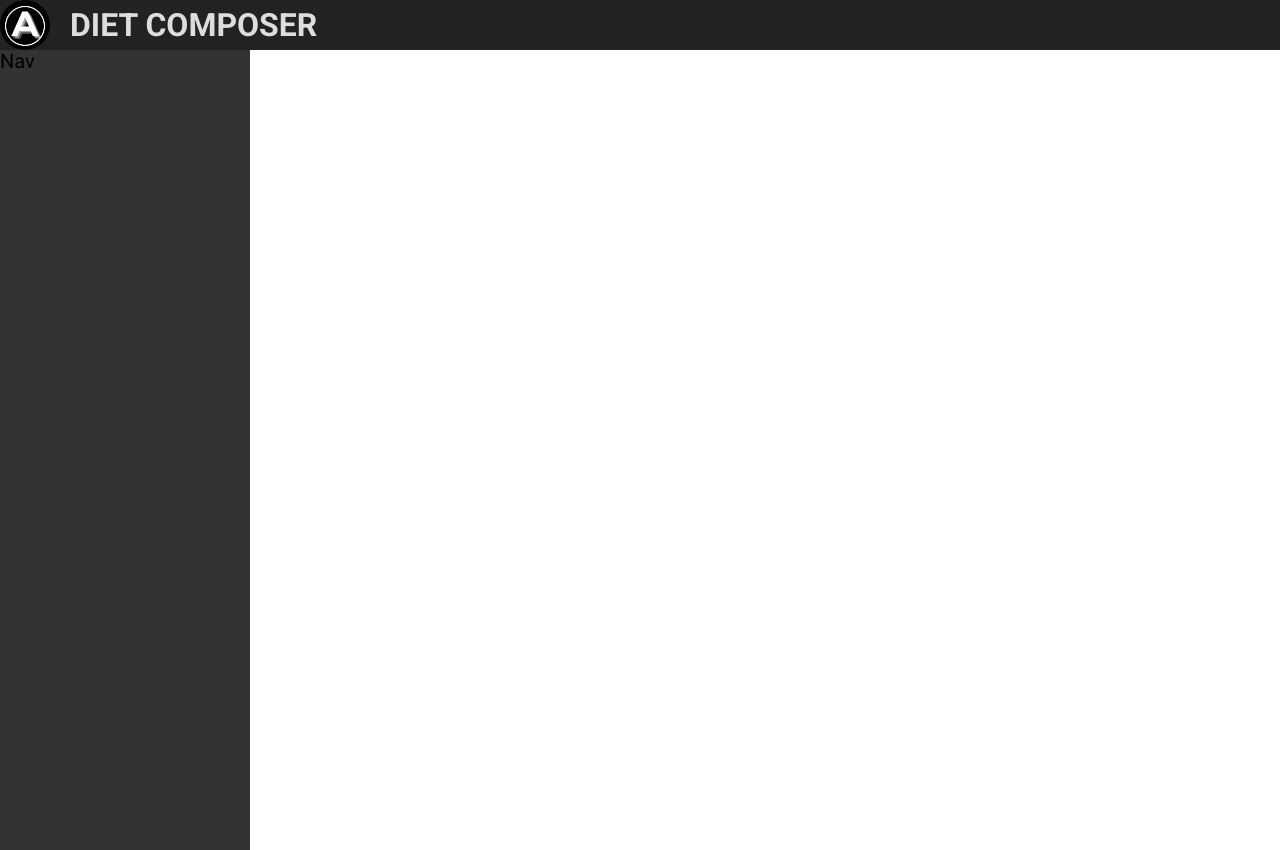
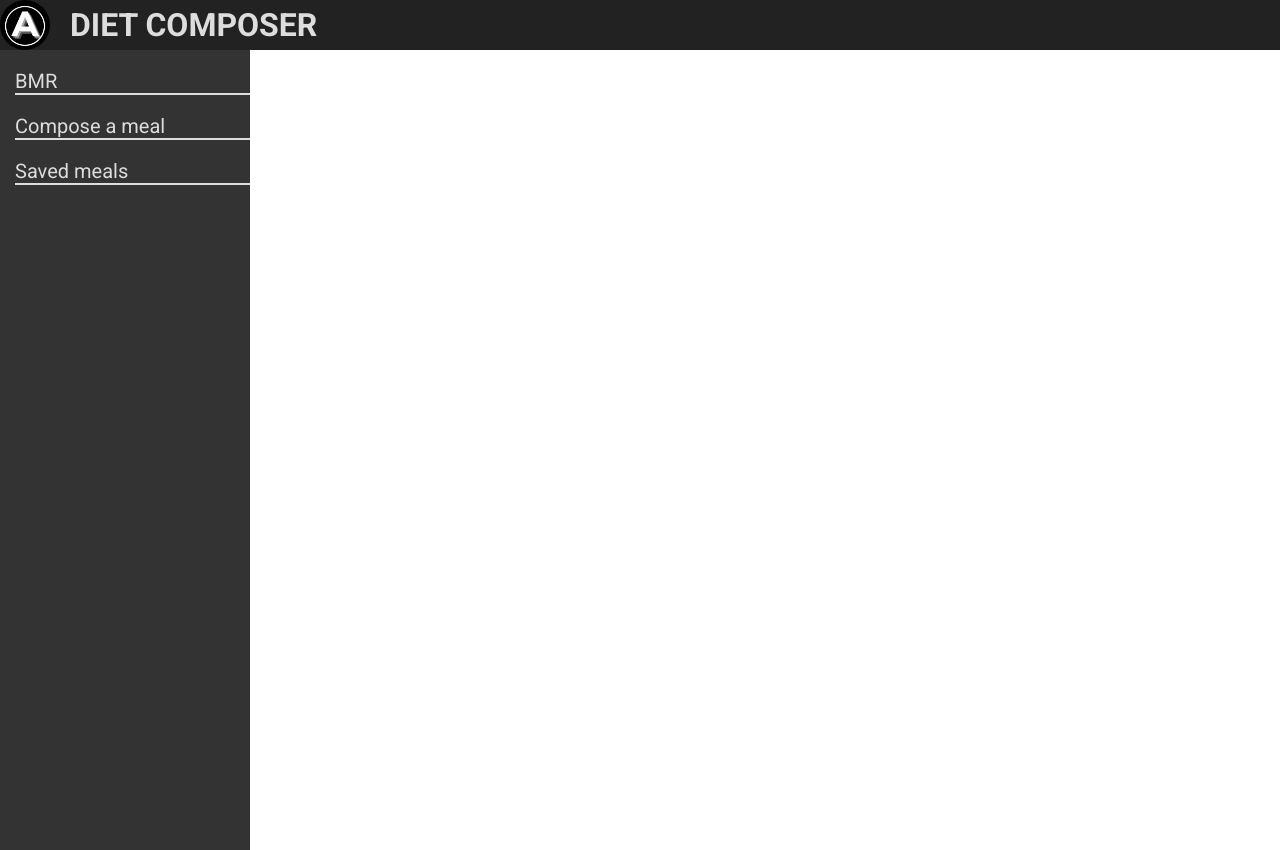
Before and after one commit to Adrode/diet-composer-react, a React (Create React App) app: page / in a window 1280 px wide. Built offline with nearby package versions, Linux system fonts and the light colour scheme.

Commit message:
Option created

```diff
--- a/src/Options/index.js
+++ b/src/Options/index.js
@@ -1,5 +1,5 @@
 import { useEffect, useState } from "react";
-import { StyledOptions } from "./styled";
+import { StyledOptions, Option } from "./styled";
 
 export const Options = () => {
     const [windowHeight, setWindowHeight] = useState(window.innerHeight);
@@ -13,7 +13,9 @@ export const Options = () => {
 
     return (
         <StyledOptions height={windowHeight}>
-            Nav
+            <Option>BMR</Option>
+            <Option>Compose a meal</Option>
+            <Option>Saved meals</Option>
         </StyledOptions>
     )
 }
--- a/src/Options/styled.js
+++ b/src/Options/styled.js
@@ -4,4 +4,24 @@ export const StyledOptions = styled.nav`
     background-color: ${({ theme }) => theme.color.grey};
     width: 250px;
     height: ${({ height }) => `${height}px`};
+    padding: 20px 0 20px 15px;
+    color: ${({ theme }) => theme.color.whiteForText};
 `;
+
+export const Option = styled.p`
+    display: block;
+    margin: 0 0 20px 0;
+    border-bottom: 2px solid ${({ theme }) => theme.color.whiteForText};
+    transition: 0.07s linear;
+
+    &:hover {
+        color: ${({ theme }) => theme.color.white};
+        border-bottom-color: ${({ theme }) => theme.color.white};
+        cursor: pointer;
+        transform: scale(1.01);
+    }
+
+    &:active {
+        transform: scale(1);
+    }
+`;
```
